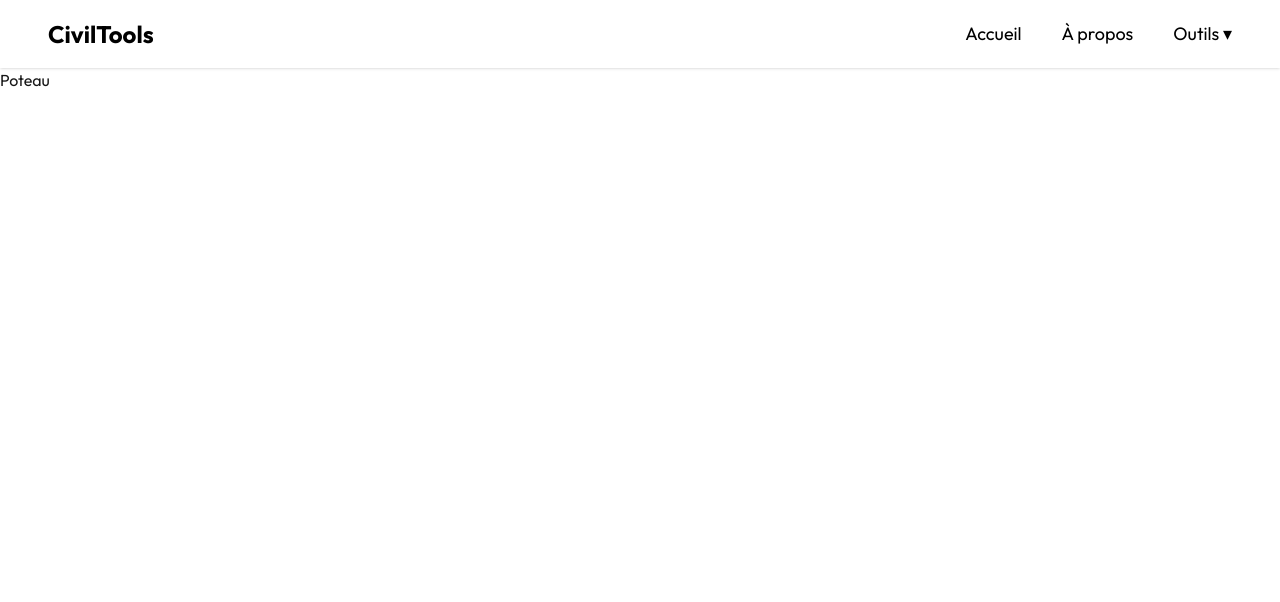
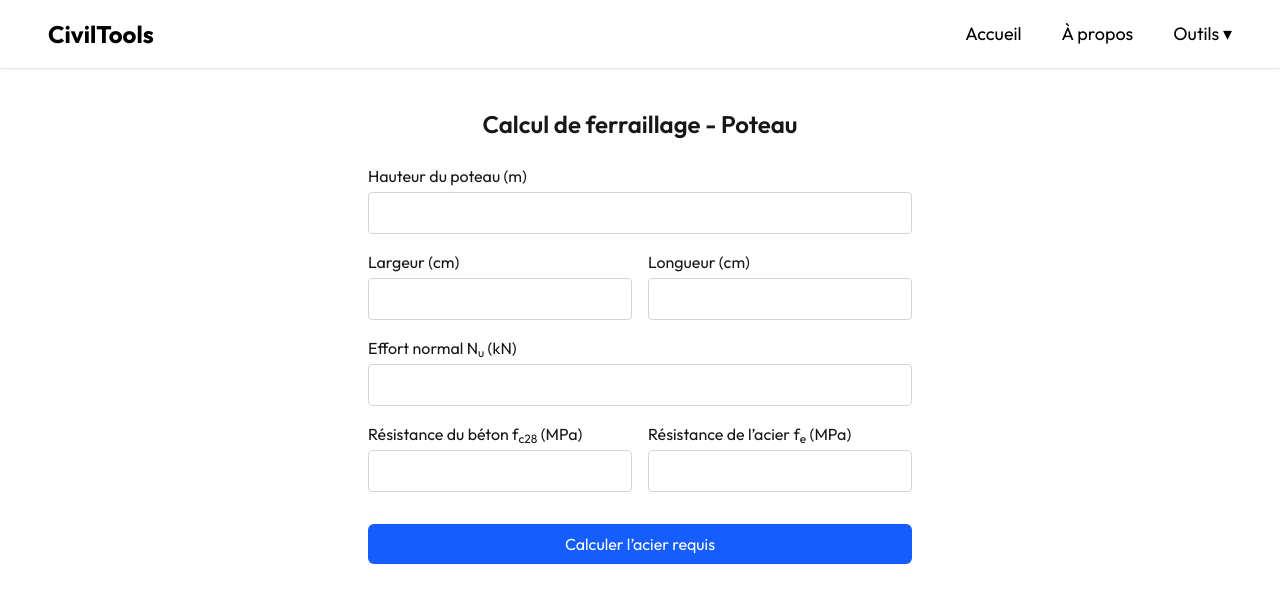
Before and after one commit to NotPalad1n/Civil-Engineering-App, a Next.js app: page /poteau in a window 1280 px wide. Shown: the top 602 px of the page. Built offline with nearby package versions, Linux system fonts and the light colour scheme.

Commit message:
Added calcul poteau

```diff
--- a/app/poteau/components/PoteauForm.tsx
+++ b/app/poteau/components/PoteauForm.tsx
@@ -0,0 +1,169 @@
+'use client';
+import { useState } from 'react';
+
+export default function ColonnePage() {
+  const [formData, setFormData] = useState({
+    hauteurPoteau: '',
+    largeur: '',
+    longueur: '',
+    Nu: '',
+    fc28: '',
+    fe: '',
+  });
+
+  const [errorMessage, setErrorMessage] = useState<string | null>(null);
+  const [result, setResult] = useState<number | null>(null);
+
+  const handleChange = (e: React.ChangeEvent<HTMLInputElement>) => {
+    const { name, value } = e.target;
+    setFormData({ ...formData, [name]: value });
+    setErrorMessage(null);
+    setResult(null);
+  };
+
+  const validate = () => {
+    for (const value of Object.values(formData)) {
+      if (isNaN(Number(value)) || value.trim() === '') {
+        setErrorMessage('Tous les champs doivent être remplis avec des nombres valides.');
+        return false;
+      }
+    }
+    return true;
+  };
+
+  const handleSubmit = (e: React.FormEvent) => {
+    e.preventDefault();
+    if (!validate()) return;
+
+    const { largeur, longueur, Nu, fc28, fe } = formData;
+
+    const b = Number(largeur) / 100;
+    const h = Number(longueur) / 100;
+    const n = Number(Nu) * 1000; // kN → N
+    const fcd = (Number(fc28) * 1e6) / 1.5;
+    const fyd = (Number(fe) * 1e6) / 1.15;
+
+    const ac = b * h;
+    const Rc = 0.85 * fcd * ac;
+    let as = (n - Rc) / fyd;
+
+    if (as < 0) as = 0;
+
+    setResult(as * 1e4); // m² → cm²
+    setErrorMessage(null);
+  };
+
+  const inputClass =
+    'w-full border border-gray-300 rounded px-3 py-2 appearance-none [&::-webkit-outer-spin-button]:appearance-none [&::-webkit-inner-spin-button]:appearance-none';
+
+  return (
+    <main className="max-w-xl mx-auto px-4 py-10">
+      <h1 className="text-2xl font-semibold mb-6 text-center">
+        Calcul de ferraillage - Poteau
+      </h1>
+
+      <form onSubmit={handleSubmit} className="space-y-4">
+        {/* Hauteur */}
+        <div>
+          <label className="block mb-1">Hauteur du poteau (m)</label>
+          <input
+            type="number"
+            inputMode="decimal"
+            name="hauteurPoteau"
+            value={formData.hauteurPoteau}
+            onChange={handleChange}
+            className={inputClass}
+          />
+        </div>
+
+        {/* Largeur & Longueur */}
+        <div className="grid grid-cols-2 gap-4">
+          <div>
+            <label className="block mb-1">Largeur (cm)</label>
+            <input
+              type="number"
+              inputMode="decimal"
+              name="largeur"
+              value={formData.largeur}
+              onChange={handleChange}
+              className={inputClass}
+            />
+          </div>
+          <div>
+            <label className="block mb-1">Longueur (cm)</label>
+            <input
+              type="number"
+              inputMode="decimal"
+              name="longueur"
+              value={formData.longueur}
+              onChange={handleChange}
+              className={inputClass}
+            />
+          </div>
+        </div>
+
+        {/* Nu */}
+        <div>
+          <label className="block mb-1">Effort normal N<sub>u</sub> (kN)</label>
+          <input
+            type="number"
+            inputMode="decimal"
+            name="Nu"
+            value={formData.Nu}
+            onChange={handleChange}
+            className={inputClass}
+          />
+        </div>
+
+        {/* fc28 & fe */}
+        <div className="grid grid-cols-2 gap-4">
+          <div>
+            <label className="block mb-1">Résistance du béton f<sub>c28</sub> (MPa)</label>
+            <input
+              type="number"
+              inputMode="decimal"
+              name="fc28"
+              value={formData.fc28}
+              onChange={handleChange}
+              className={inputClass}
+            />
+          </div>
+          <div>
+            <label className="block mb-1">Résistance de l’acier f<sub>e</sub> (MPa)</label>
+            <input
+              type="number"
+              inputMode="decimal"
+              name="fe"
+              value={formData.fe}
+              onChange={handleChange}
+              className={inputClass}
+            />
+          </div>
+        </div>
+
+        <button
+          type="submit"
+          className="mt-4 w-full bg-blue-600 hover:bg-blue-700 text-white py-2 rounded-md transition"
+        >
+          Calculer l’acier requis
+        </button>
+      </form>
+
+      {/* 🔴 Message d'erreur global */}
+      {errorMessage && (
+        <div className="mt-6 bg-red-100 border-l-4 border-red-500 text-red-700 px-4 py-3 rounded text-center">
+          {errorMessage}
+        </div>
+      )}
+
+      {/* ✅ Résultat */}
+      {result !== null && !errorMessage && (
+        <div className="mt-6 bg-gray-100 border-l-4 border-blue-600 p-4 text-center rounded">
+          <p className="text-lg font-semibold">
+            Acier nécessaire A<sub>s</sub> = {result.toFixed(2)} cm²
+          </p>
+        </div>
+      )}
+    </main>
+  );
+}
--- a/app/poteau/page.tsx
+++ b/app/poteau/page.tsx
@@ -1,10 +1,11 @@
 import Navbar from "../components/Navbar";
+import PoteauForm from "./components/PoteauForm";
 
 export default function Home() {
   return (
     <div>
       <Navbar />
-        Poteau
+      <PoteauForm />
     </div>
   );
 }
```
